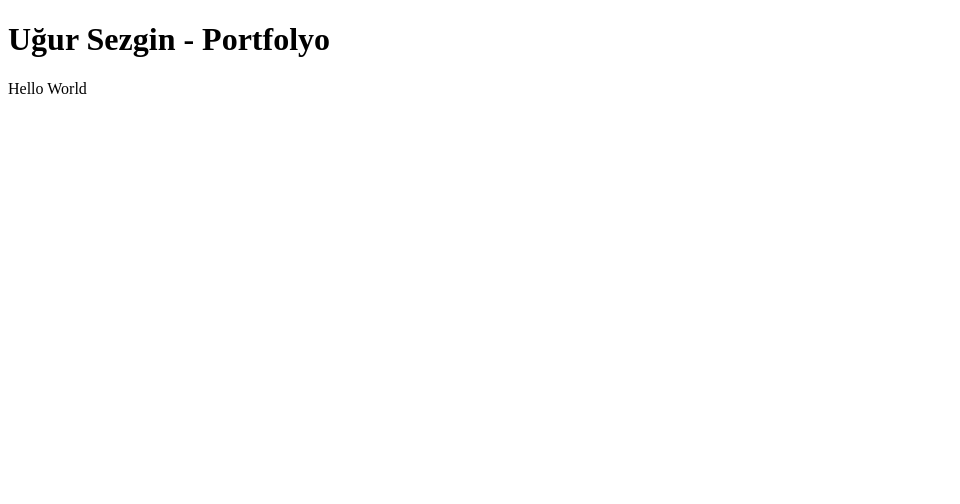
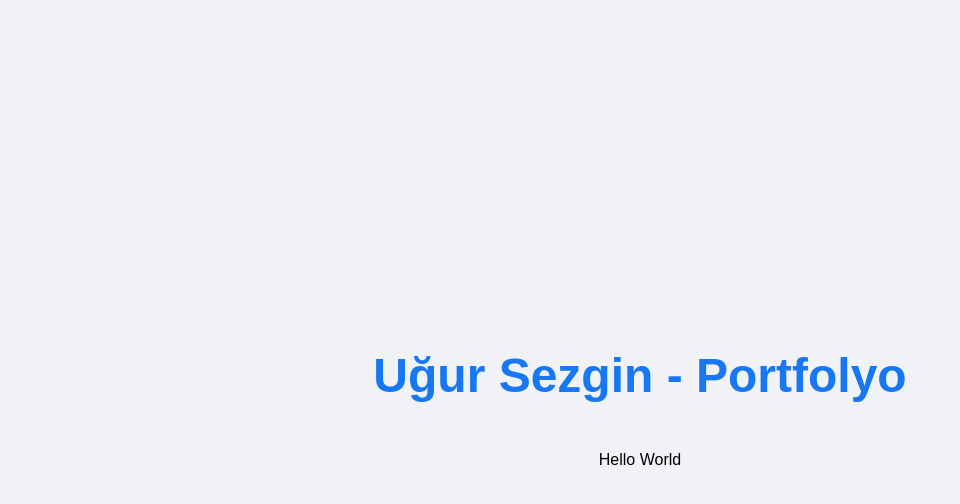
Before and after one commit to ugursz/portfolio, a plain HTML site: page index.html in a window 1280 px wide. Shown: the whole page, without its empty margins (0-960 px from the left). Drawn offline with Linux system fonts and the light colour scheme.

Commit message:
Portfolyo tasarım altyapısı ve CSS dosyası eklendi

```diff
--- a/index.html
+++ b/index.html
@@ -2,6 +2,8 @@
 <html lang="tr">
 <head>
     <meta charset="UTF-8">
+    <link rel="stylesheet" href="style.css">
+    <meta name="viewport" content="width=device-width, initial-scale=1.0">
     <title>Portfolio</title>
 </head>
 <body>
--- /dev/null
+++ b/style.css
@@ -0,0 +1,15 @@
+body {
+    background-color: #f0f2f5;
+    font-family: Arial, sans-serif;
+    display: flex;
+    flex-direction: column;
+    align-items: center;
+    justify-content: center;
+    height: 100vh;
+    margin: 0;
+}
+
+h1 {
+    color: #1877f2;
+    font-size: 3rem;
+}
```
